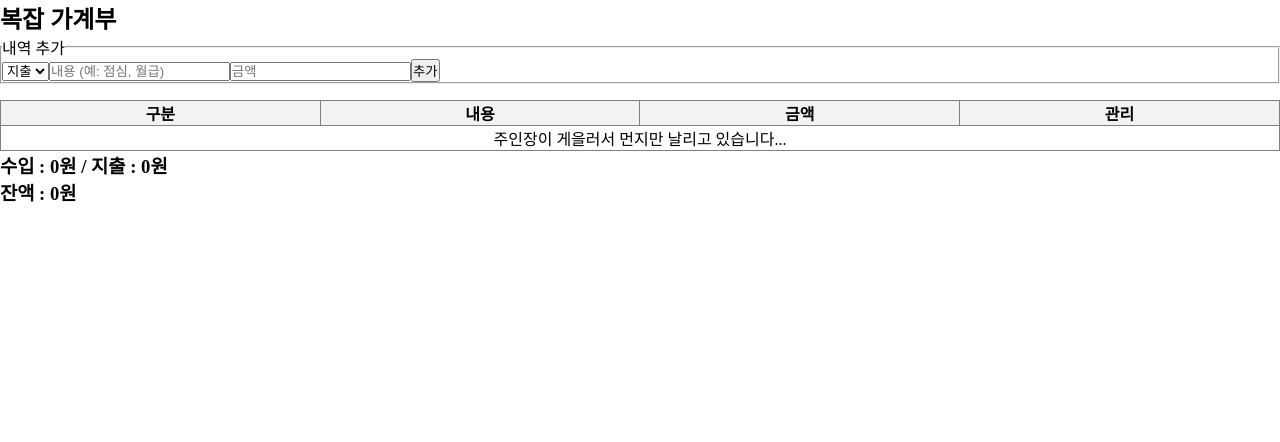
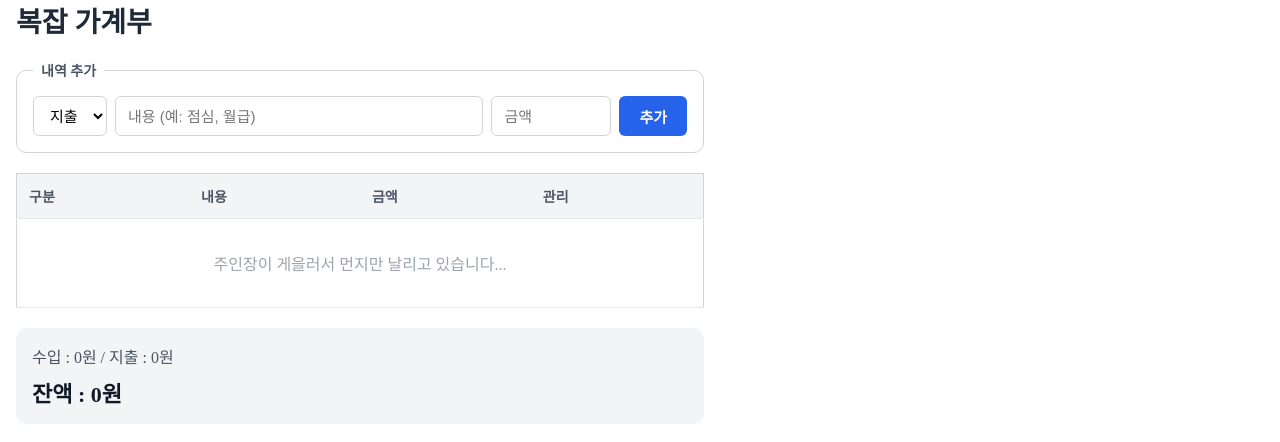
Before and after one commit to Drtr92/react-03-expense, a React (Vite) app: page / in a window 1280 px wide. Shown: the top 442 px of the page. Built offline with nearby package versions, Linux system fonts and the light colour scheme.

Commit message:
스타일링 적용

```diff
--- a/src/App.jsx
+++ b/src/App.jsx
@@ -1,39 +1,24 @@
-import {useState} from "react";
+import { useState } from "react";
+import styles from "./App.module.css";
 
 function App() {
-    const [type, setType] = useState("expense");     // 구분을 담당하는 state
-    const [title, setTitle] = useState("");          // 내용을 담당하는 state
-    const [amount, setAmount] = useState("");        // 금액을 담당하는 state
+    const [type, setType] = useState("expense");
+    const [title, setTitle] = useState("");
+    const [amount, setAmount] = useState("");
     const [list, setList] = useState([]);
 
-    const handleChangeType = (event) => {
+    const handleChangeType = event => {
         setType(event.target.value);
-    }
-    const handleChangeTitle = (event) => {
+    };
+    const handleChangeTitle = event => {
         setTitle(event.target.value);
-    }
-    const handleChangeAmount = (event) => {
+    };
+    const handleChangeAmount = event => {
         setAmount(event.target.value);
-    }
+    };
 
-    const handleSubmit = (event) => {
+    const handleSubmit = event => {
         event.preventDefault();
-
-        // 입력된 3개의 state를 통해 list에 저장할 객체를 만들어야 함
-        // 객체의 프로퍼티는 key : value 의 꼴이고
-        // key 자리에 쓴건 string으로 자바스크립트 가 판단하고
-        // value 자리에 쓴건 변수로 판단
-
-        // list에 저장을 하기 전에,
-        // '저장을 하지 말아야 될 조건' 탐색을 미리 진행해줘야 됨
-
-        // 저장을 하지 말아야 할 조건 1
-        // 숫자가 정삭적이어야 함. => 입력된 숫자가 + 값이어야 함
-
-        // 저장을 하지 말아야 할 조건 2
-        // 'title에 글자가 있어야 함'을 체크하기 위해
-        // string 타입의 변수에 trim() 메서드를 쓸 수 있음
-        // trim() 메서드 : string의 앞과 뒤에 있는 띄어쓰기가 있다면 그 공백을 삭제해주는 메서드
 
         const parseAmount = Number(amount);
         const parseTitle = title.trim();
@@ -45,8 +30,6 @@
         const newRecord = {
             type: type,
             title: title,
-            // amount(금액)은 input에서 들어올 때 string 으로 들어옴
-            // 이걸 우리는 number 타입으로 변환해서 저장해야 함
             amount: parseAmount,
         };
 
@@ -54,67 +37,54 @@
         setTitle("");
         setAmount("");
         setType("expense");
-    }
+    };
 
-    const handleDelete = (index) => {
-        // react는 state의 값을 감시해서 화면을 갱신하는데, 그 감시 대상은 stack 영역임
-        // 그러니까 새로운 array을 만들어서 list를 갱신해줘야 함
+    const handleDelete = index => {
         const newList = list.filter((_, i) => i !== index);
         setList(newList);
-    }
+    };
 
     const totalIncome = list.reduce((sum, item) => {
-        // type이 income인 것들의 합계
-        // 함수 몽통에 써주는 내용은 하나의 요소가 빠져나온 상태의 식
         return item.type === "income" ? sum + item.amount : sum;
     }, 0);
 
     const totalExpense = list.reduce((sum, item) => {
-        // type이 expense 인 것들의 합계
         return item.type === "expense" ? sum + item.amount : sum;
     }, 0);
 
     const balance = totalIncome - totalExpense;
 
     return (
-        <>
-            <h2>복잡 가계부</h2>
-            <fieldset>
-                <legend>내역 추가</legend>
-                <form onSubmit={handleSubmit}>
-                    <select
-                        // select는 사용자가 option을 선택함으로서
-                        // 선택된 option의 value로 select의 value가 '변함'
-                        onChange={handleChangeType}
-                        value={type}
-                    >
+        <div className={styles.container}>
+            <h2 className={styles.title}>복잡 가계부</h2>
+            <fieldset className={styles.fieldSet}>
+                <legend className={styles.legend}>내역 추가</legend>
+                <form className={styles.form} onSubmit={handleSubmit}>
+                    <select className={styles.select} onChange={handleChangeType} value={type}>
                         <option value={"expense"}>지출</option>
                         <option value={"income"}>수입</option>
                     </select>
                     <input
+                        className={styles.input}
                         placeholder={"내용 (예: 점심, 월급)"}
                         onChange={handleChangeTitle}
                         value={title}
                     />
                     <input
+                        className={styles.amountInput}
                         placeholder={"금액"}
                         type={"number"}
                         min={0}
                         onChange={handleChangeAmount}
                         value={amount}
                     />
-                    <button type={"submit"}>추가</button>
+                    <button type={"submit"} className={styles.addButton}>
+                        추가
+                    </button>
                 </form>
             </fieldset>
-            <table
-                border={1}
-                cellPadding={10}
-                style={{
-                    width: "100%",
-                    borderCollapse: "collapse",
-                    marginTop: "16px",
-                }}>
-                <thead style={{backgroundColor: "#f2f2f2"}}>
+            <table className={styles.table}>
+                <thead>
                     <tr>
                         <th>구분</th>
                         <th>내용</th>
@@ -123,11 +93,9 @@
                     </tr>
                 </thead>
                 <tbody>
-                {/* 조건부 렌더링 : list 요소가 없으면 안내 문구를 보여주도록 */}
                     {list.length === 0 && (
                         <tr>
-                        <td colSpan={4}
-                            style={{textAlign: "center"}}>
+                            <td colSpan={4} className={styles.empty}>
                                 주인장이 게을러서 먼지만 날리고 있습니다...
                             </td>
                         </tr>
@@ -137,35 +105,36 @@
                             <tr key={index}>
                                 <td>{item.type === "income" ? "수입" : "지출"}</td>
                                 <td>{item.title}</td>
-                            <td style={{
-                                color: item.type === "income" ? "blue" : "red"
-                            }}>
+                                <td
+                                    className={
+                                        item.type === "income" ? styles.income : styles.expense
+                                    }>
                                     {item.type === "income" ? "+" : "-"}
                                     {item.amount.toLocaleString()}
                                 </td>
                                 <td>
                                     <button
+                                        className={styles.deleteButton}
                                         onClick={() => {
-                                        // 해야되는 일
-                                        // list에서 index번호의 요소를 삭제
                                             handleDelete(index);
-                                    }}>삭제
+                                        }}>
+                                        삭제
                                     </button>
                                 </td>
                             </tr>
-                    )
+                        );
                     })}
                 </tbody>
             </table>
-
-            {/*
-                list라고 하는 array (state)를 가지고 하나의 값을 구하는 행위
-                => list.reducce() => 얘의 코드가 길어지겠다 => 위에 가서 써야지
-                */}
-            <h3>수입 : {totalIncome.toLocaleString()}원 / 지출 : {totalExpense.toLocaleString()}원</h3>
-            <h3>잔액 : {balance.toLocaleString()}원</h3>
-        </>
+            <div  className={styles.summary}>
+                <h3  className={styles.summaryText}>
+                    수입 : {totalIncome.toLocaleString()}원 / 지출 : {totalExpense.toLocaleString()}
+                    원
+                </h3>
+                <h3 className={styles.balance}>잔액 : {balance.toLocaleString()}원</h3>
+            </div>
+        </div>
     );
 }
 
-export default App
+export default App;
--- a/src/App.module.css
+++ b/src/App.module.css
@@ -0,0 +1,159 @@
+.container {
+    width: 100%;
+    max-width: 720px;
+    padding: 0 16px;
+    color: #1f2937;
+}
+
+.title {
+    font-size: 28px;
+    font-weight: 700;
+    margin-bottom: 20px;
+}
+
+.fieldSet {
+    border: 1px solid #d1d5db;
+    border-radius: 10px;
+    padding: 16px;
+    background-color: white;
+}
+
+.legend {
+    padding: 0 8px;
+    font-size: 14px;
+    font-weight: 600;
+    color: #4b5563;
+}
+
+.form {
+    display: flex;
+    gap: 8px;
+}
+
+.select,
+.input,
+.amountInput {
+    height: 40px;
+    padding: 0 12px;
+    font-size: 15px;
+    border: 1px solid #d1d5db;
+    border-radius: 6px;
+    background-color: white;
+}
+
+.select:hover,
+.input:hover,
+.amountInput:hover,
+.input:focus,
+.amountInput:focus {
+    outline: 2px solid #2563eb;
+    border-color: #2563eb;
+}
+
+/*
+    select 태그는 기본적으로 갖고 있는 option에서 화면에 출력되는 내용들 중
+    가장 긴게 출력됐을 때의 크기를 최소값으로 가짐
+ */
+
+.input {
+    flex: 1;
+    min-width: 0;
+}
+
+.amountInput {
+    width: 120px;
+}
+
+.addButton {
+    height: 40px;
+    padding: 0 20px;
+    font-size: 15px;
+    font-weight: 600;
+    color: white;
+    background-color: #2563eb;
+    border: none;
+    border-radius: 6px;
+    cursor: pointer;
+}
+
+.addButton:hover {
+    background-color: #1d4ed8;
+}
+
+.table {
+    width: 100%;
+    margin-top: 20px;
+    border-collapse: collapse;
+    background-color: white;
+    border: 1px solid #d1d5db;
+}
+
+.table th,
+.table td {
+    padding: 12px;
+    text-align: left;
+    border-bottom: 1px solid #e5e7eb;
+}
+
+.table thead {
+    background-color: #f3f4f6;
+}
+
+.table th {
+    font-size: 14px;
+    font-weight: 600;
+    color: #4b5563;
+}
+
+.table tbody tr:hover {
+    background-color: #f9fafb;
+}
+
+.table td.empty {
+    text-align: center;
+    padding: 32px 12px;
+    color: #9ca3af;
+}
+
+.income {
+    color: #2563eb;
+    font-weight: 600;
+}
+
+.expense {
+    color: #dc2626;
+    font-weight: 600;
+}
+
+.deleteButton {
+    padding: 6px 12px;
+    font-size: 13px;
+    color: #dc2626;
+    border: 1px solid #fca5a5;
+    border-radius: 6px;
+    cursor: pointer;
+}
+
+.deleteButton:hover {
+    background-color: #fef2f2;
+}
+
+.summary {
+    margin-top: 20px;
+    padding: 16px;
+    border-radius: 10px;
+    background-color: #f3f4f6;
+}
+
+.summaryText {
+    font-size: 16px;
+    font-weight: 500;
+    color: #4b5563;
+}
+
+.balance {
+    margin-top: 8px;
+    font-size: 22px;
+    font-weight: 700;
+    color: #111827;
+}
```
Lines whose indentation alone changed are shown as unchanged.
